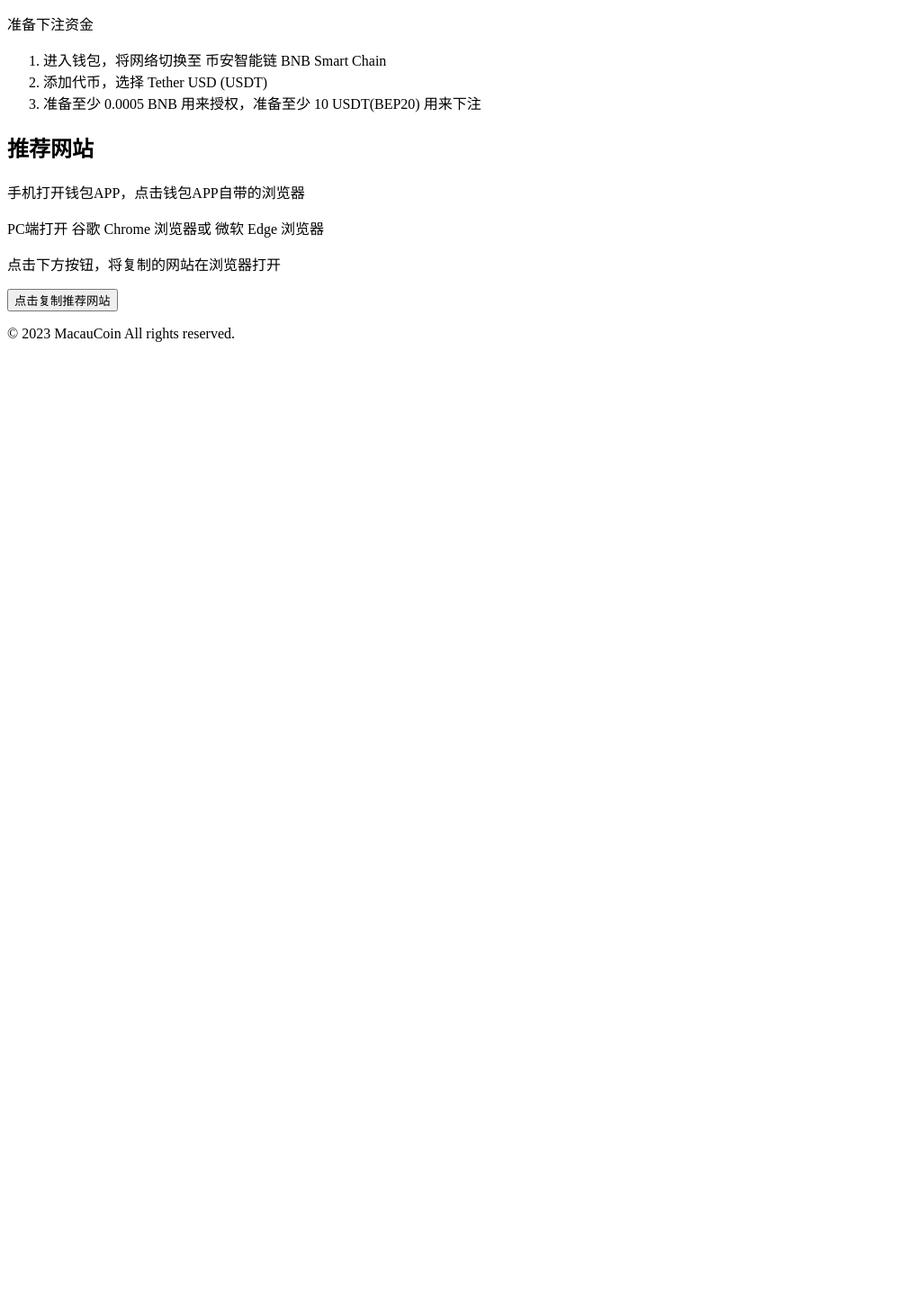
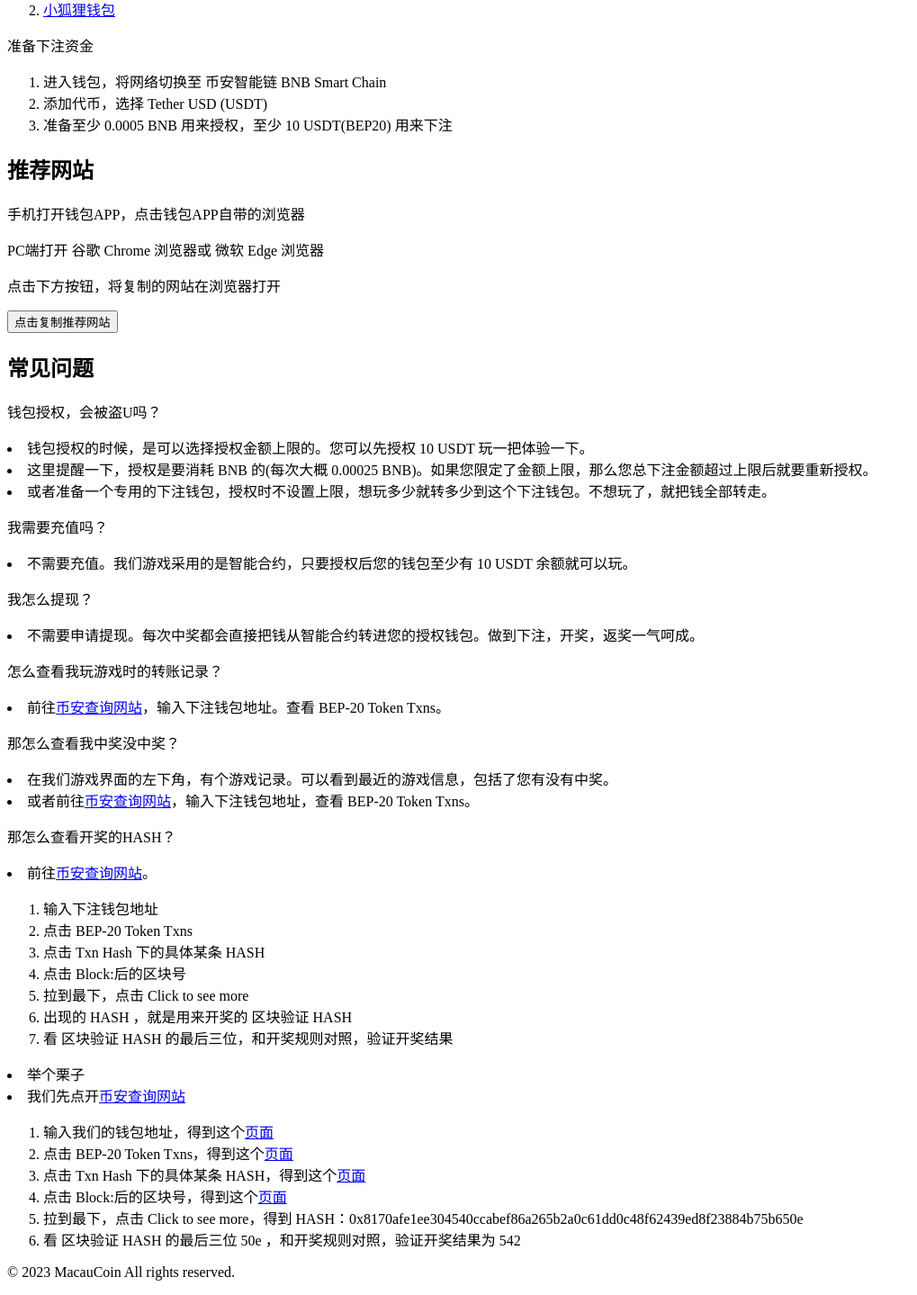
Before and after one commit to MacauCoin/MacauCoin.github.io, a plain HTML site: page index.html in a window 1280 px wide. Shown: the part 1153-2592 px from the top of the page at 90% size, without its empty margins (0-1019 px from the left). Before the commit the page ends 1549 px from the top, so only its background shows below. Drawn offline with Linux system fonts and the light colour scheme.

Commit message:
Update index.html

```diff
--- a/index.html
+++ b/index.html
@@ -27,6 +27,7 @@
 		  <li><a href="#哈希骰宝">哈希骰宝 </a></li>
           <li><a href="#准备工作">准备工作</a></li>
 		  <li><a href="#推荐网站">推荐网站</a></li>
+		  <li><a href="#常见问题">常见问题</a></li>
         </ul>
       </nav>
     </header>
@@ -67,7 +68,7 @@
 		<ol>
           <li>进入钱包，将网络切换至 币安智能链 BNB Smart Chain </li>
 		  <li>添加代币，选择 Tether USD (USDT) </li>
-          <li>准备至少 0.0005 BNB 用来授权，准备至少 10 USDT(BEP20) 用来下注 </li>
+          <li>准备至少 0.0005 BNB 用来授权，至少 10 USDT(BEP20) 用来下注 </li>
         </ol>
       </section>
       <section id="推荐网站">
@@ -89,6 +90,45 @@ function copyLink() {
 }
 </script>
       </section>
+<section id="常见问题">
+        <h2>常见问题</h2>
+        <p>钱包授权，会被盗U吗？</p>
+          <li>钱包授权的时候，是可以选择授权金额上限的。您可以先授权 10 USDT 玩一把体验一下。 </li>
+		  <li>这里提醒一下，授权是要消耗 BNB 的(每次大概 0.00025 BNB)。如果您限定了金额上限，那么您总下注金额超过上限后就要重新授权。</li>
+		  <li>或者准备一个专用的下注钱包，授权时不设置上限，想玩多少就转多少到这个下注钱包。不想玩了，就把钱全部转走。 </li>
+		<p>我需要充值吗？</p>
+		  <li>不需要充值。我们游戏采用的是智能合约，只要授权后您的钱包至少有 10 USDT 余额就可以玩。</li>
+		<p>我怎么提现？</p>
+		  <li>不需要申请提现。每次中奖都会直接把钱从智能合约转进您的授权钱包。做到下注，开奖，返奖一气呵成。</li>
+        <p>怎么查看我玩游戏时的转账记录？</p>
+		  <li>前往<a href="https://bscscan.com/" target="_blank" rel="noopener">币安查询网站</a>，输入下注钱包地址。查看 BEP-20 Token Txns。</li>
+		<p>那怎么查看我中奖没中奖？</p>
+		  <li>在我们游戏界面的左下角，有个游戏记录。可以看到最近的游戏信息，包括了您有没有中奖。 </li>
+          <li>或者前往<a href="https://bscscan.com/" target="_blank" rel="noopener">币安查询网站</a>，输入下注钱包地址，查看 BEP-20 Token Txns。</li>
+		<p>那怎么查看开奖的HASH？</p>
+		  <li>前往<a href="https://bscscan.com/" target="_blank" rel="noopener">币安查询网站</a>。</li>
+		  <ol>
+		  <li>输入下注钱包地址 </li>
+          <li>点击 BEP-20 Token Txns </li>
+		  <li>点击 Txn Hash 下的具体某条 HASH </li>
+          <li>点击 Block:后的区块号 </li>
+		  <li>拉到最下，点击 Click to see more </li>
+		  <li>出现的 HASH ，就是用来开奖的 区块验证 HASH </li>
+		  <li>看 区块验证 HASH 的最后三位，和开奖规则对照，验证开奖结果 </li>
+        </ol>
+		  <li>举个栗子</a></li>
+		  <li>我们先点开<a href="https://bscscan.com/" target="_blank" rel="noopener">币安查询网站</a></li>
+		  <ol>
+		  <li>输入我们的钱包地址，得到这个<a href="https://bscscan.com/address/0x4cbd9666cf045301a820a73b3b526c66a9dbfdb7" target="_blank" rel="noopener">页面</a></li>
+		  <li>点击 BEP-20 Token Txns，得到这个<a href="https://bscscan.com/address/0x4cbd9666cf045301a820a73b3b526c66a9dbfdb7#tokentxns" target="_blank" rel="noopener">页面</a></li>
+		  <li>点击 Txn Hash 下的具体某条 HASH，得到这个<a href="https://bscscan.com/tx/0x47526129b2cea4175a8b67886cc6990f80c2c57cc9a61b34022f354124ed6bbc" target="_blank" rel="noopener">页面</a></li>
+		  <li>点击 Block:后的区块号，得到这个<a href="https://bscscan.com/block/26475323" target="_blank" rel="noopener">页面</a></li>
+		  <li>拉到最下，点击 Click to see more，得到 HASH：0x8170afe1ee304540ccabef86a265b2a0c61dd0c48f62439ed8f23884b75b650e</a></li>
+		  <li>看 区块验证 HASH 的最后三位 50e ，和开奖规则对照，验证开奖结果为 542 </li>
+		</ol>
+      </section>
+
+
     </main>
     <footer>
       <p>&copy; 2023 MacauCoin All rights reserved.</p>
```
